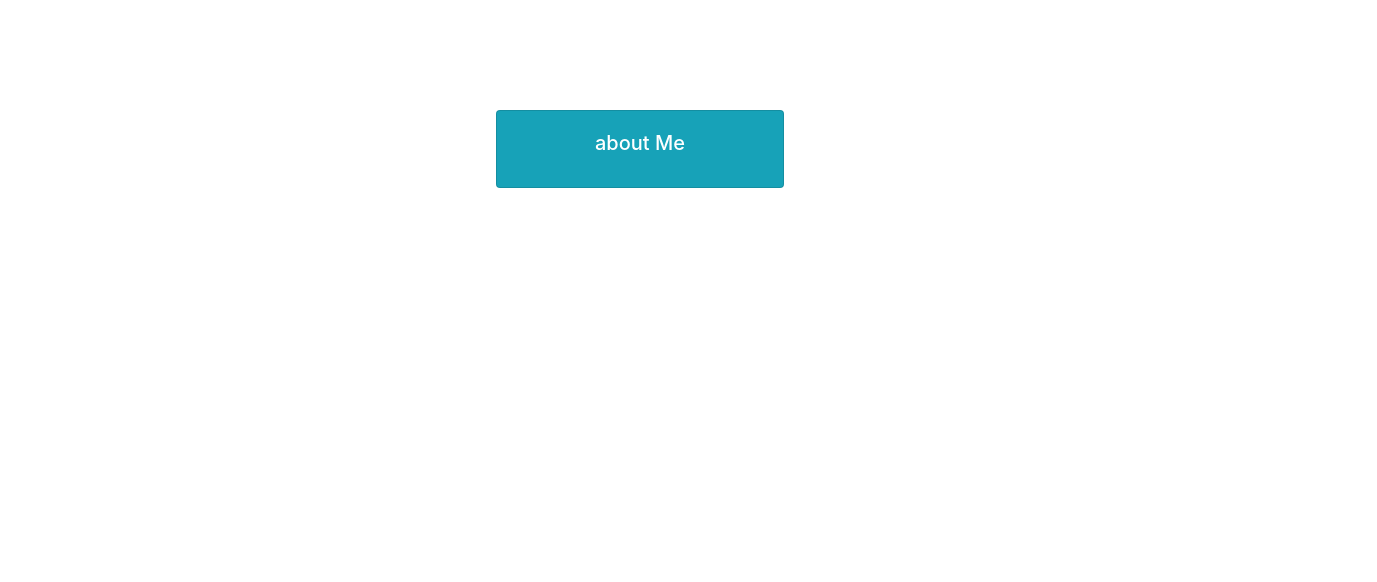
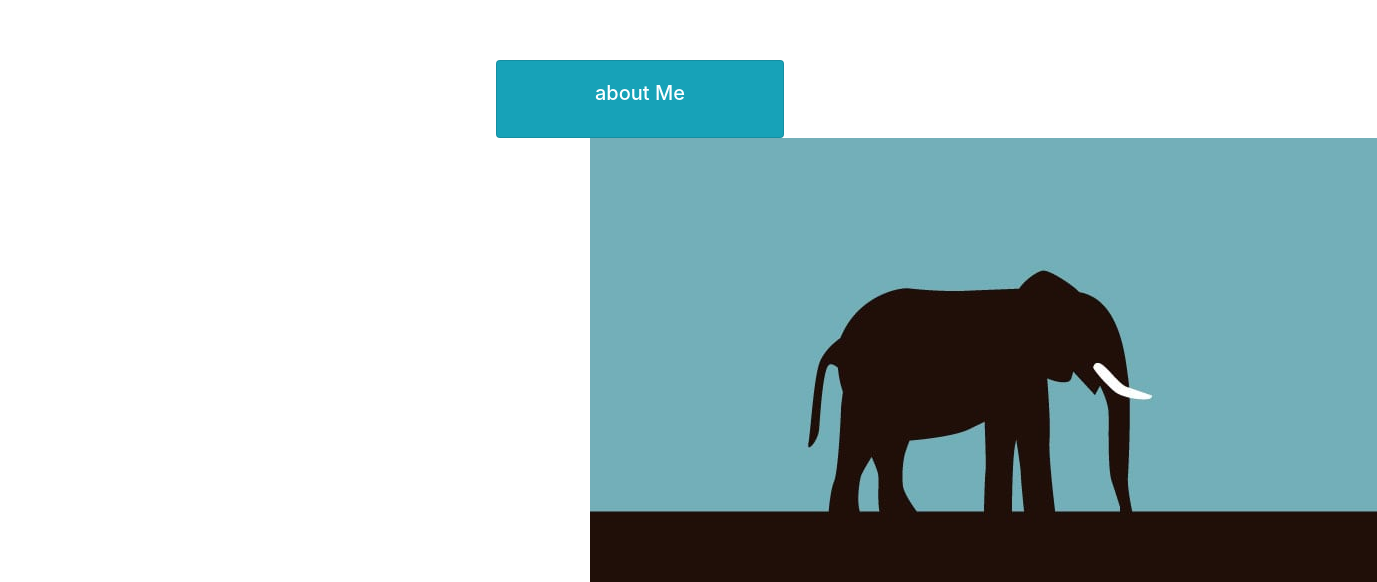
Before and after one commit to maksha19/aboutMe, a React (Create React App) app: page / in a window 1280 px wide. Shown: the part 251-833 px from the top of the page, 1377 px wide, since content can reach past the window. Before the commit the page ends 800 px from the top, so only its background shows below. Built offline with nearby package versions, Linux system fonts and the light colour scheme.

Commit message:
feat: added image in page

```diff
--- a/src/App.tsx
+++ b/src/App.tsx
@@ -1,7 +1,8 @@
 import React from "react";
-import logo from "./logo.svg";
+import logo from "./random.jpg";
 import "./App.css";
 import { Card, Container, Button } from "react-bootstrap";
+//const logo = require("../public/logo512.png");
 
 function App() {
   return (
@@ -12,6 +13,9 @@ function App() {
             <Card.Title className="text-center">about Me</Card.Title>
           </Card.Body>
         </Card>
+        <div style={{ height: "100px", width: "100px" }}>
+          <img src={logo} alt="logo" />
+        </div>
       </Container>
     </div>
   );
```
Also changed, not shown: src/logo512.png (added), src/random.jpg (added).
